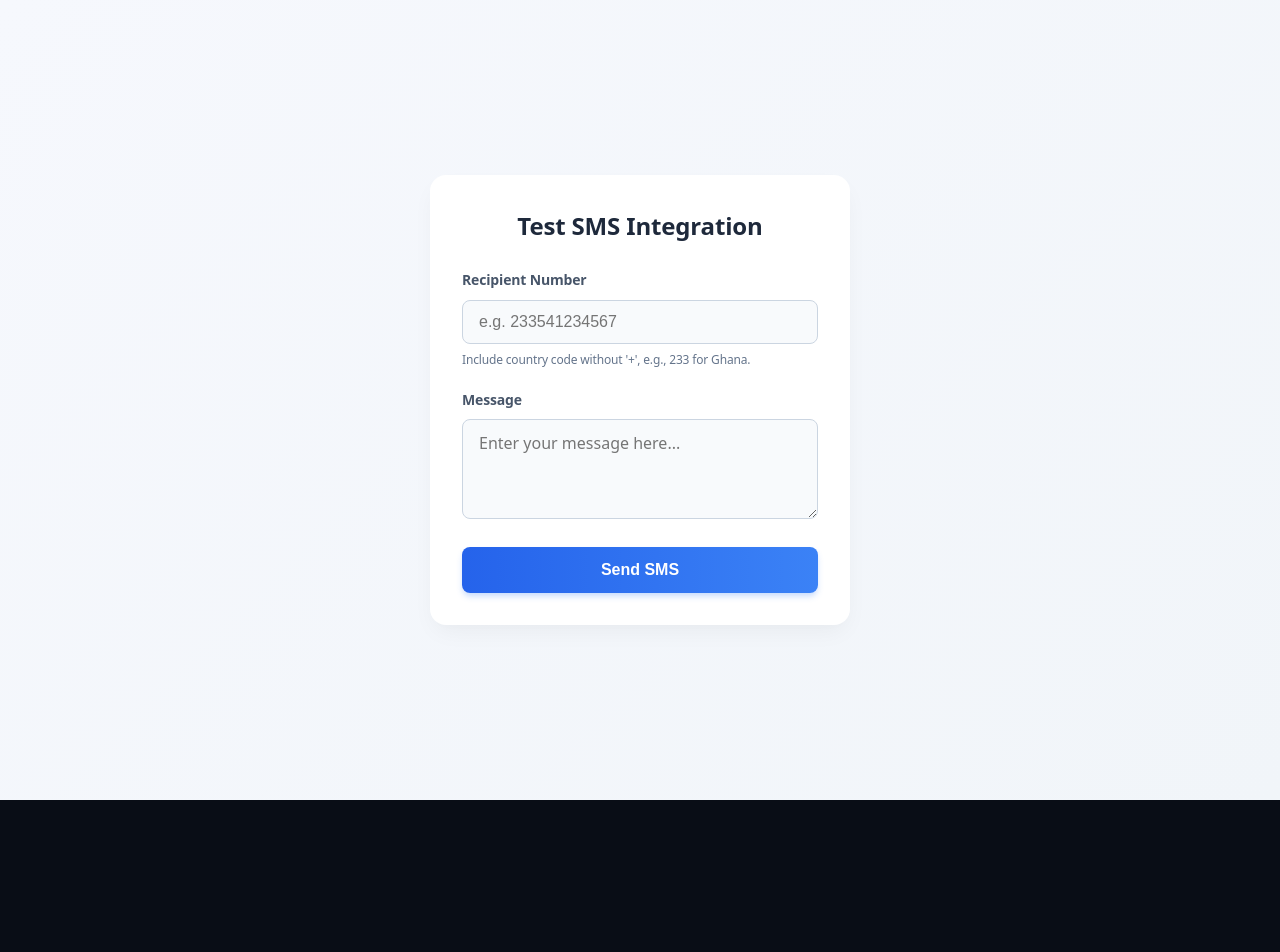
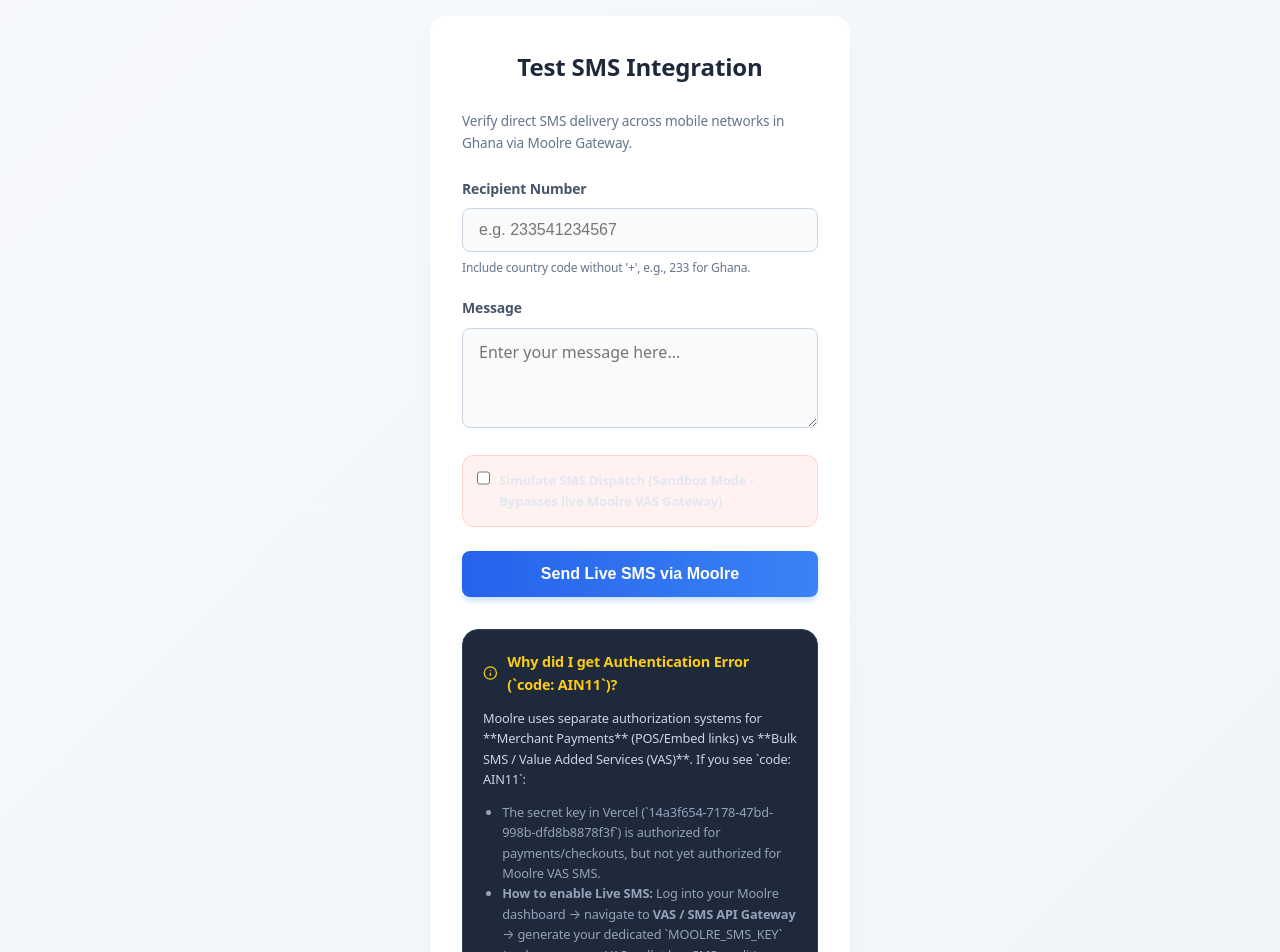
Before and after one commit to Kwesikendy/kenolflock, a Next.js app: page /sms-test in a window 1280 px wide. Shown: the top 952 px of the page. Before the commit the page ends 800 px from the top, so only its background shows below. Built offline with nearby package versions, Linux system fonts and the light colour scheme; no server answers.

Commit message:
fix: resolve AIN11 authentication error handling by detecting Moolre status 0/AIN11 errors, showing red error formatting instead of misleading green success, and adding simulation sandbox toggle

```diff
--- a/src/app/api/sms/broadcast/route.ts
+++ b/src/app/api/sms/broadcast/route.ts
@@ -5,7 +5,7 @@
 
 export async function POST(request: Request) {
   try {
-    const { campaignName, targetAudience, customNumbers, message } = await request.json();
+    const { campaignName, targetAudience, customNumbers, message, simulate } = await request.json();
 
     if (!message || !campaignName) {
       return NextResponse.json(
@@ -22,7 +22,6 @@
         .map((num: string) => num.trim())
         .filter((num: string) => num.length >= 9);
     } else if (targetAudience === 'all') {
-      // Default test numbers or placeholder representation for congregation
       recipientsList = ['233541234567']; // Sample recipient for demonstration
     } else {
       recipientsList = ['233541234567'];
@@ -32,16 +31,27 @@
     let failCount = 0;
     const errors: string[] = [];
 
-    // Send SMS via live Moolre API
+    // Send SMS via live Moolre API or simulation
     for (const phone of recipientsList) {
       try {
-        await sendSms(phone, message);
+        await sendSms(phone, message, Boolean(simulate));
         successCount++;
       } catch (err: any) {
         console.error(`Failed sending to ${phone}:`, err);
         failCount++;
         errors.push(`${phone}: ${err.message || 'Error'}`);
       }
+    }
+
+    // If all SMS dispatches failed (e.g. Moolre AIN11 Authentication Error)
+    if (successCount === 0 && failCount > 0) {
+      return NextResponse.json(
+        {
+          error: errors[0] || 'All SMS transmissions failed via Moolre Gateway.',
+          summary: { totalRecipients: recipientsList.length, successCount, failCount },
+        },
+        { status: 400 }
+      );
     }
 
     // Attempt to log campaign in Firebase Firestore
--- a/src/app/api/sms/route.ts
+++ b/src/app/api/sms/route.ts
@@ -4,7 +4,7 @@
 export async function POST(request: Request) {
   try {
     const body = await request.json();
-    const { recipient, message } = body;
+    const { recipient, message, simulate } = body;
 
     if (!recipient || !message) {
       return NextResponse.json(
@@ -13,14 +13,14 @@
       );
     }
 
-    const result = await sendSms(recipient, message);
+    const result = await sendSms(recipient, message, Boolean(simulate));
 
     return NextResponse.json({ success: true, result });
   } catch (error: any) {
     console.error('SMS Error:', error);
     return NextResponse.json(
       { error: error.message || 'Failed to send SMS' },
-      { status: 500 }
+      { status: 400 }
     );
   }
 }
--- a/src/app/sms-test/page.tsx
+++ b/src/app/sms-test/page.tsx
@@ -4,13 +4,14 @@
 import styles from './page.module.css';
 import { useAuth } from '@/context/AuthContext';
 import { useRouter } from 'next/navigation';
-import { ShieldAlert } from 'lucide-react';
+import { ShieldAlert, Info, Sparkles, CheckCircle2 } from 'lucide-react';
 
 export default function SmsTestPage() {
   const { user } = useAuth();
   const router = useRouter();
   const [recipient, setRecipient] = useState('');
   const [message, setMessage] = useState('');
+  const [simulate, setSimulate] = useState(false);
   const [status, setStatus] = useState<'idle' | 'loading' | 'success' | 'error'>('idle');
   const [responseMsg, setResponseMsg] = useState('');
 
@@ -23,7 +24,7 @@
       const res = await fetch('/api/sms', {
         method: 'POST',
         headers: { 'Content-Type': 'application/json' },
-        body: JSON.stringify({ recipient, message }),
+        body: JSON.stringify({ recipient, message, simulate }),
       });
 
       const data = await res.json();
@@ -36,7 +37,7 @@
       setResponseMsg(JSON.stringify(data.result, null, 2));
     } catch (err: any) {
       setStatus('error');
-      setResponseMsg(err.message);
+      setResponseMsg(err.message || 'Error occurred during SMS transmission.');
     }
   };
 
@@ -68,6 +69,9 @@
     <div className={styles.container}>
       <div className={styles.card}>
         <h1 className={styles.title}>Test SMS Integration</h1>
+        <p style={{ fontSize: "0.85rem", color: "#64748B", marginBottom: "1.5rem" }}>
+          Verify direct SMS delivery across mobile networks in Ghana via Moolre Gateway.
+        </p>
 
         <form onSubmit={handleSend}>
           <div className={styles.formGroup}>
@@ -94,25 +98,55 @@
             />
           </div>
 
+          {/* Simulation Mode Toggle Option */}
+          <div style={{ display: "flex", itemsCenter: "center", gap: "0.6rem", margin: "0.5rem 0 1.5rem", padding: "0.85rem", backgroundColor: "rgba(255, 90, 67, 0.08)", borderRadius: "12px", border: "1px solid rgba(255, 90, 67, 0.2)" }}>
+            <input
+              type="checkbox"
+              id="simulateMode"
+              checked={simulate}
+              onChange={(e) => setSimulate(e.target.checked)}
+              style={{ width: "16px", height: "16px", accentColor: "#FF5A43", cursor: "pointer" }}
+            />
+            <label htmlFor="simulateMode" style={{ fontSize: "0.82rem", color: "#E2E8F0", cursor: "pointer", fontWeight: 600 }}>
+              Simulate SMS Dispatch (Sandbox Mode - Bypasses live Moolre VAS Gateway)
+            </label>
+          </div>
+
           <button
             type="submit"
             disabled={status === 'loading'}
             className={styles.button}
           >
-            {status === 'loading' ? 'Sending...' : 'Send SMS'}
+            {status === 'loading' ? 'Sending...' : simulate ? 'Send Simulated SMS' : 'Send Live SMS via Moolre'}
           </button>
         </form>
 
         {responseMsg && (
           <div className={`${styles.responseBox} ${status === 'success' ? styles.successBox : styles.errorBox}`}>
-            <h3 className={styles.responseTitle}>
-              {status === 'success' ? 'Success' : 'Error'}
+            <h3 className={styles.responseTitle} style={{ color: status === 'success' ? '#34D399' : '#F87171' }}>
+              {status === 'success' ? 'Transmission Successful' : 'SMS Transmission Error'}
             </h3>
-            <pre className={styles.pre}>
+            <pre className={styles.pre} style={{ whiteSpace: "pre-wrap", wordBreak: "break-word" }}>
               {responseMsg}
             </pre>
           </div>
         )}
+
+        {/* Diagnostic Guide for AIN11 / Auth Errors */}
+        <div style={{ marginTop: "2rem", padding: "1.25rem", borderRadius: "16px", backgroundColor: "#1E293B", border: "1px solid #334155", textAlign: "left" }}>
+          <div style={{ display: "flex", alignItems: "center", gap: "0.6rem", color: "#FACC15", fontWeight: 800, fontSize: "0.9rem", marginBottom: "0.75rem" }}>
+            <Info size={18} /> Why did I get Authentication Error (`code: AIN11`)?
+          </div>
+          <p style={{ fontSize: "0.8rem", color: "#CBD5E1", lineHeight: 1.6, margin: "0 0 0.75rem" }}>
+            Moolre uses separate authorization systems for **Merchant Payments** (POS/Embed links) vs **Bulk SMS / Value Added Services (VAS)**. If you see `code: AIN11`:
+          </p>
+          <ul style={{ fontSize: "0.8rem", color: "#94A3B8", lineHeight: 1.6, paddingLeft: "1.2rem", margin: 0 }}>
+            <li>The secret key in Vercel (`14a3f654-7178-47bd-998b-dfd8b8878f3f`) is authorized for payments/checkouts, but not yet authorized for Moolre VAS SMS.</li>
+            <li><strong>How to enable Live SMS:</strong> Log into your Moolre dashboard &rarr; navigate to <strong>VAS / SMS API Gateway</strong> &rarr; generate your dedicated `MOOLRE_SMS_KEY` (and ensure your VAS wallet has SMS credit).</li>
+            <li>Add `MOOLRE_SMS_KEY` to your Vercel Environment Variables and redeploy.</li>
+            <li>Until your live VAS Key is generated, you can check the <strong>Simulate SMS Dispatch</strong> box right above to test and verify how the congregation broadcast system works!</li>
+          </ul>
+        </div>
       </div>
     </div>
   );
--- a/src/lib/moolre.ts
+++ b/src/lib/moolre.ts
@@ -1,7 +1,18 @@
-export async function sendSms(recipient: string, message: string) {
-  const apiKey = process.env.MOOLRE_SMS_KEY || process.env.MOOLRE_SECRET_KEY || process.env.MOORLE_SMS_KEY;
+export async function sendSms(recipient: string, message: string, simulate: boolean = false) {
+  const apiKey = process.env.MOOLRE_SMS_KEY || process.env.MOOLRE_VAS_KEY || process.env.MOOLRE_SECRET_KEY || process.env.MOORLE_SMS_KEY;
   const senderId = process.env.MOOLRE_SENDER_ID || 'KenolFlock';
   const isProduction = process.env.NODE_ENV === 'production' || process.env.MOOLRE_ENV === 'production';
+
+  if (simulate) {
+    console.log(`[Moolre SMS Simulation Mode Forced] To: ${recipient} | Sender: ${senderId} | Msg: "${message}"`);
+    return {
+      status: true,
+      code: '100',
+      message: 'Message dispatched successfully (Simulated Sandbox Mode)',
+      messageId: `sim_sms_${Date.now()}_${Math.floor(Math.random() * 9000)}`,
+      simulated: true,
+    };
+  }
 
   // If live Moolre API key is provided, execute actual HTTP request to Moolre SMS Gateway
   if (apiKey && apiKey !== 'YOUR_MOOLRE_SMS_KEY' && !apiKey.includes('placeholder')) {
@@ -22,17 +33,34 @@
       headers: {
         'X-API-VASKEY': apiKey,
         'X-API-KEY': apiKey,
+        'X-API-SECRETKEY': apiKey,
         'Authorization': `Bearer ${apiKey}`,
+        'X-API-USER': process.env.MOOLRE_USERNAME || '',
+        'X-API-ACCOUNT': process.env.MOOLRE_ACCOUNT_NUMBER || '',
         'Accept': 'application/json',
       },
     });
 
     if (!response.ok) {
       const errorText = await response.text();
-      throw new Error(`Failed to send SMS via Moolre: ${response.status} ${response.statusText} - ${errorText}`);
+      throw new Error(`Failed to send SMS via Moolre HTTP Gateway: ${response.status} ${response.statusText} - ${errorText}`);
     }
 
-    return await response.json();
+    const json = await response.json();
+
+    // Check if Moolre returned an error JSON inside HTTP 200 OK (e.g. status: 0 or code: AIN11)
+    if (json.status !== 1 && json.status !== true) {
+      const errCode = json.code || 'Moolre_Error';
+      const errMsg = json.message || 'Unknown SMS dispatch failure';
+
+      if (errCode === 'AIN11' || errMsg.toLowerCase().includes('authentication')) {
+        throw new Error(`Moolre Authentication Error (${errCode}): Your Moolre API key is not authorized for VAS SMS sending. Please ensure you generated a dedicated VAS/SMS API Key ('MOOLRE_SMS_KEY') in your Moolre dashboard, and that your account has VAS permissions enabled.`);
+      }
+
+      throw new Error(`Moolre SMS Gateway Error (${errCode}): ${errMsg}`);
+    }
+
+    return json;
   }
 
   // Graceful Demo / Sandbox Simulation (if Moolre API keys are unset)
```
